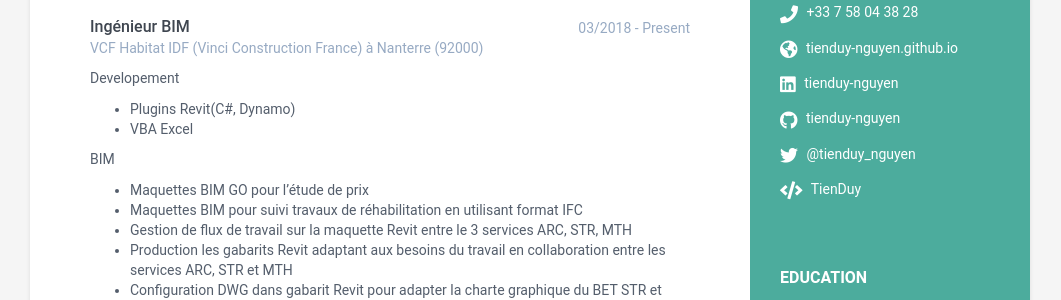
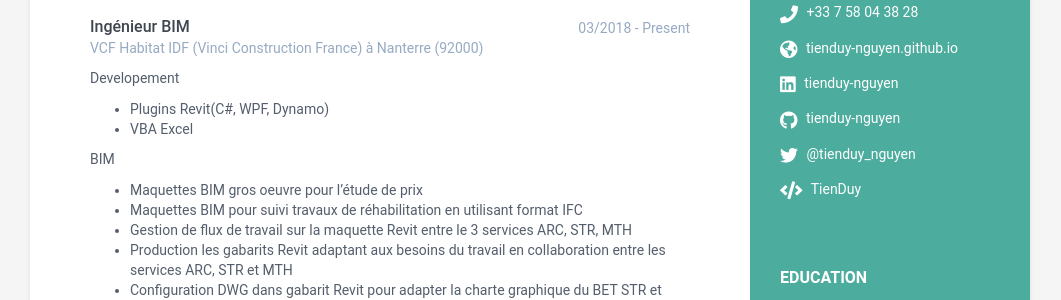
Before and after one commit to tienduy-nguyen/cv, a Jekyll site: the page built from index.html, in a window 1280 px wide. Shown: the part 358-658 px from the top of the page, without its empty margins (110-1171 px from the left). Built offline with Jekyll 4.4.1, drawn with Linux system fonts in a browser that asks for light colours.

Commit message:
Update data.yml

```diff
--- a/_data/data.yml
+++ b/_data/data.yml
@@ -73,11 +73,11 @@
       company: VCF Habitat IDF (Vinci Construction France) à Nanterre (92000)
       details: |
         Developement
-          - Plugins Revit(C#, Dynamo)
+          - Plugins Revit(C#, WPF, Dynamo)
           - VBA Excel
 
         BIM
-          - Maquettes BIM GO pour l’étude de prix
+          - Maquettes BIM gros oeuvre pour l’étude de prix
           - Maquettes BIM pour suivi travaux de réhabilitation en utilisant format IFC
           - Gestion de flux de travail sur la maquette Revit entre le 3 services ARC, STR, MTH
           - Production les gabarits Revit adaptant aux besoins du travail en collaboration entre les services ARC, STR et MTH
```
